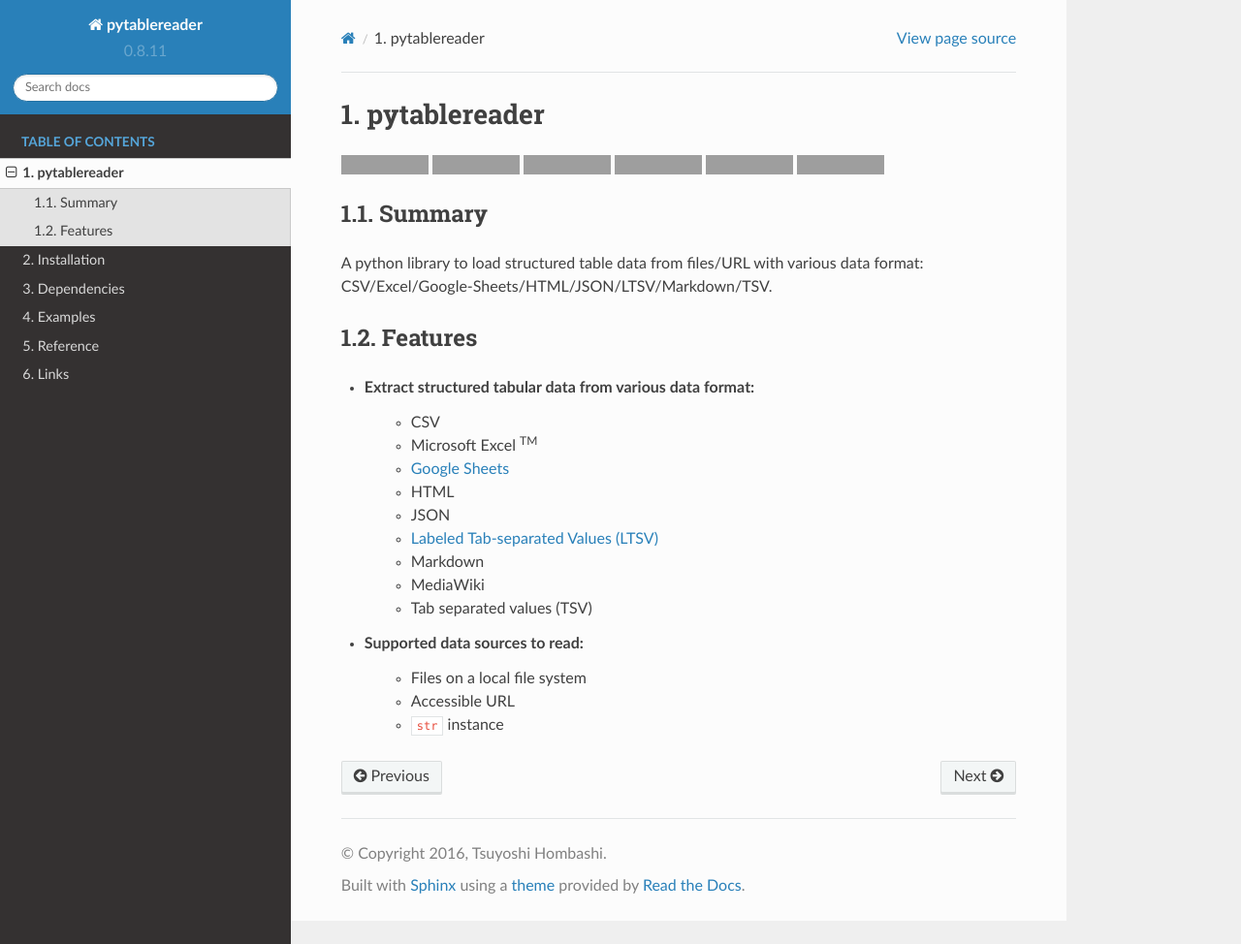
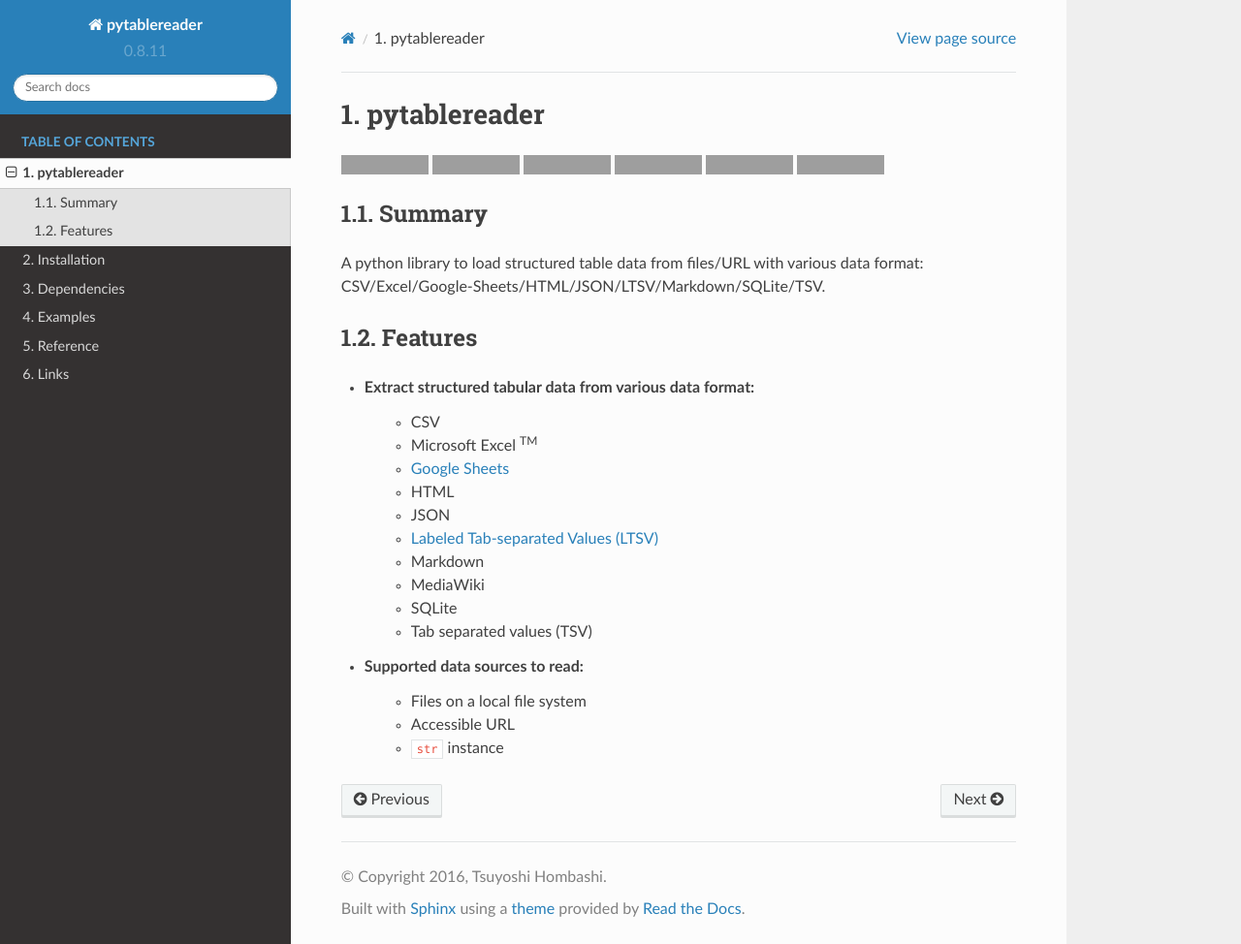
Before and after one commit to thombashi/pytablereader, a Sphinx documentation site: the page built from docs/pages/introduction/index.rst, in a window 1280 px wide and 974 px high, cut to the strip 0-974 px from the top of the window. Shown: the whole strip at 97% size. Built offline with Sphinx 7.4.7 and the Read the Docs theme 2.0.0, drawn with Linux system fonts in a browser that asks for light colours; pages that are not in the unit, such as notebooks, are missing from menus; grey boxes are pictures that could not be loaded.

Commit message:
Update docs

```diff
--- a/docs/pages/introduction/feature.txt
+++ b/docs/pages/introduction/feature.txt
@@ -10,6 +10,7 @@ Features
     - `Labeled Tab-separated Values (LTSV) <http://ltsv.org/>`__
     - Markdown
     - MediaWiki
+    - SQLite
     - Tab separated values (TSV)
 - Supported data sources to read:
     - Files on a local file system
--- a/docs/pages/introduction/summary.txt
+++ b/docs/pages/introduction/summary.txt
@@ -1 +1 @@
-A python library to load structured table data from files/URL with various data format: CSV/Excel/Google-Sheets/HTML/JSON/LTSV/Markdown/TSV.
+A python library to load structured table data from files/URL with various data format: CSV/Excel/Google-Sheets/HTML/JSON/LTSV/Markdown/SQLite/TSV.
```
